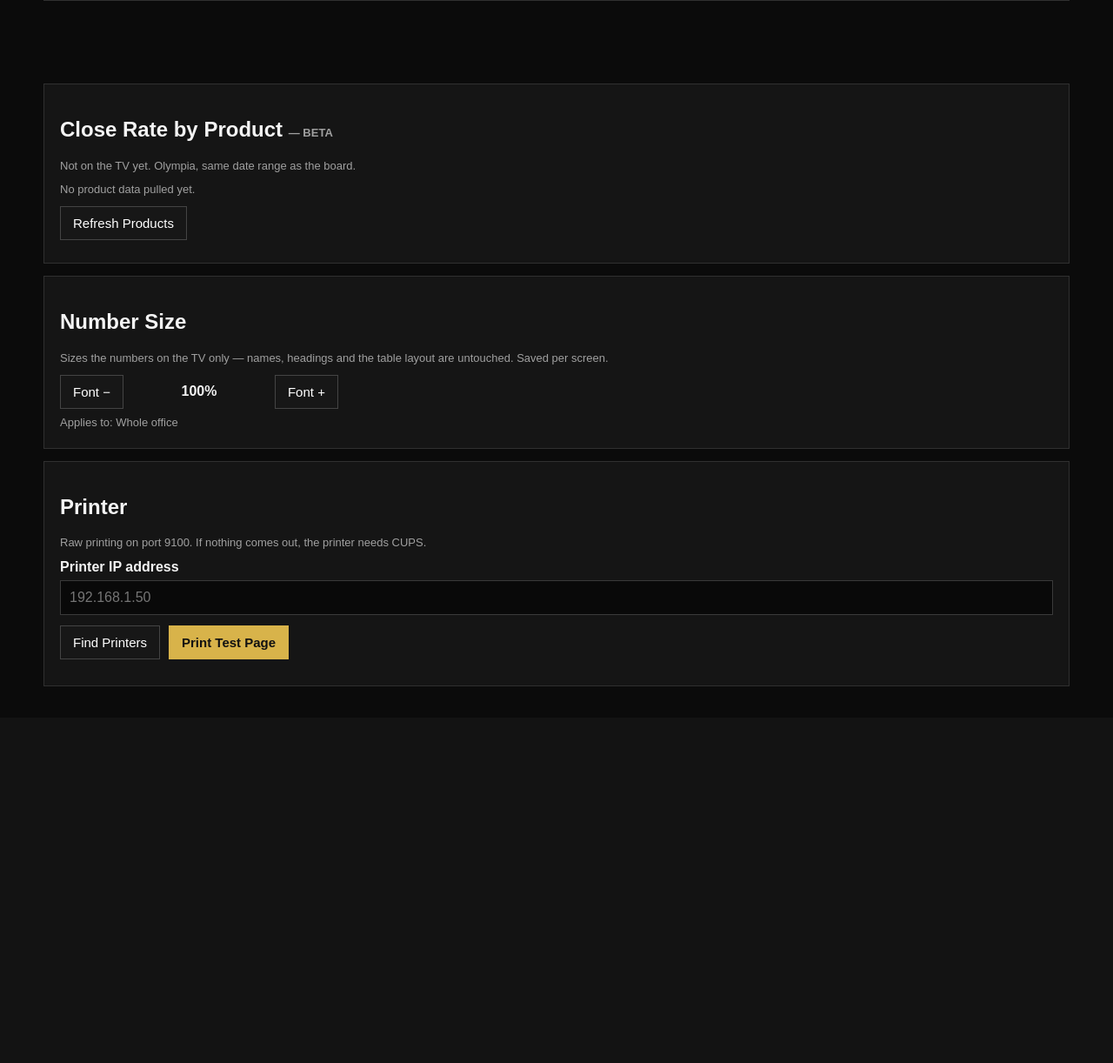
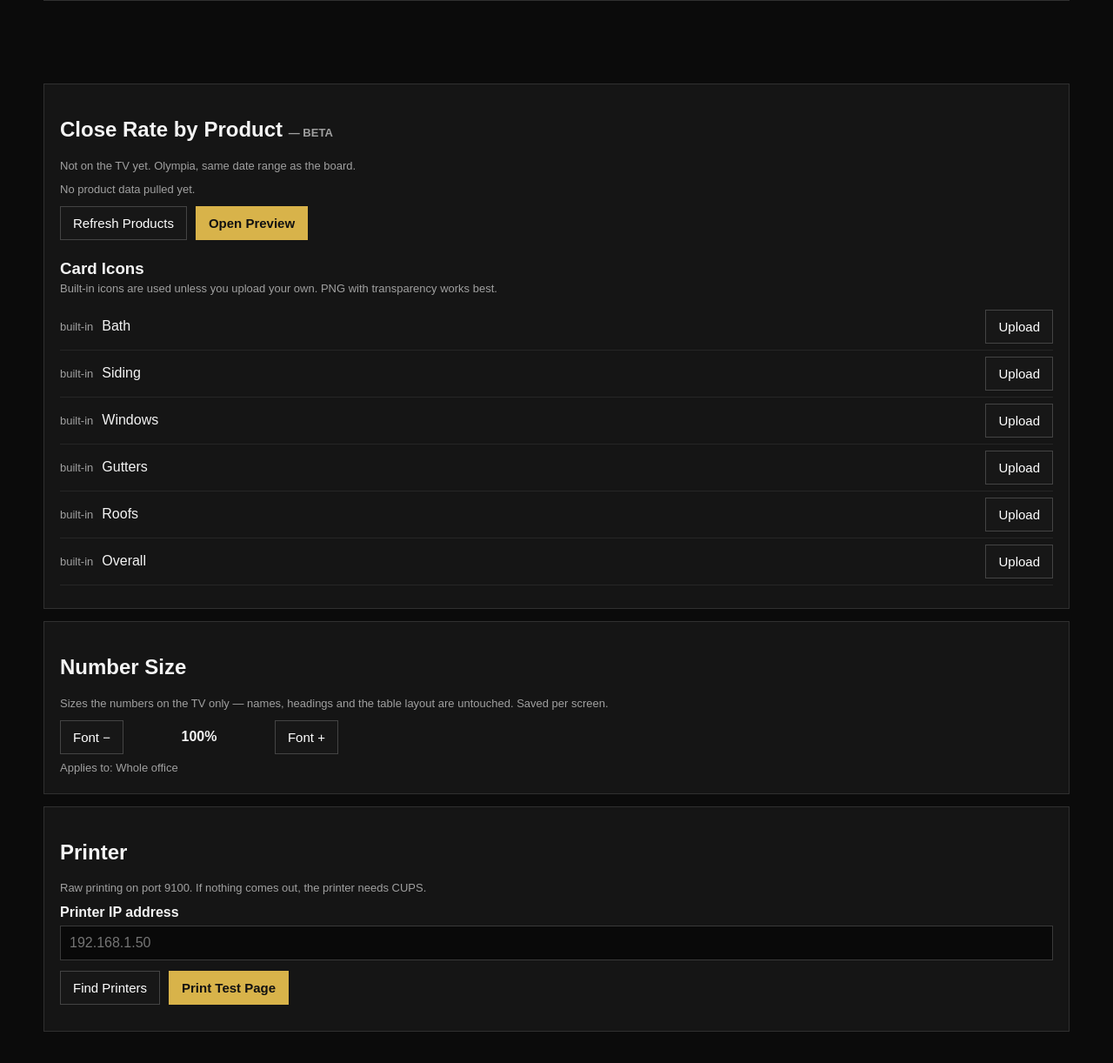
Before and after one commit to matijepekovic/pi-sales-leaderboard, a Flask app: page /settings in a window 1280 px wide. Shown: the part 2463-3685 px from the top of the page at 87% size. Before the commit the page ends 3252 px from the top, so only its background shows below. Run offline with Flask 3, Linux system fonts and the light colour scheme; data comes from the database, SQL or seed files in the repository; data that the repository does not hold is empty.

Commit message:
Add the Product Close Rates screen, previewable from the remote
Six cards -- Bath, Siding, Windows, Gutters, Roofs and Overall -- with the
date range in the header, matching the mockup. Card order is fixed rather
than rate-ranked, since these are product lines and not a leaderboard.

Two data gaps closed: Tableau's 'All' roll-up was being dropped by the
PRODUCTS map and is now kept as Overall, and the pull records the date range
as its own meta keys instead of only inside a status string.

Everything is sized in viewport units. The rest of the board caps its fonts
with absolute pixels, which is why it renders half-size at 3840x2160;
measured here, the percentage is 194.4px at 4K against 97.2px at 1080p --
exactly proportional.

Still off the TV: no MODES entry, so rotation cannot select it, and none of
the 23 files display.html loads is touched by this commit. /preview/products
is the only way to see it.

Icons are built-in inline SVG, overridable per card through the existing
asset library -- five new library keys, deliberately not added to ASSETS so
the per-team theme editor does not grow irrelevant rows. Empty means the
built-in glyph, so it works before any upload and reverts cleanly.

```diff
--- a/app/database.py
+++ b/app/database.py
@@ -93,6 +93,10 @@ DEFAULT_SETTINGS = {
     # Always included whatever office they sit in; exclusion always wins.
     "data_include_people": [],
     "data_exclude_people": [],
+
+    # v78 product-card icon overrides: {"bath": "<library url>", ...}.
+    # Empty means the screen's built-in SVG glyph is used.
+    "product_icons": {},
 
     # Office printer, raw port 9100. Remembered so the test button works
     # without retyping the address.
--- a/app/server.py
+++ b/app/server.py
@@ -93,6 +93,7 @@ PUBLIC_ENDPOINTS = {
     # refresh POST is deliberately not listed: that one calls out to Tableau,
     # and it is only ever pressed from an already-unlocked settings page.
     "api_product_close",
+    "product_preview",
 }
 
 
@@ -1086,6 +1087,21 @@ def api_save_config():
                 current["number_font_scale"][mode] = min(max(int(raw), 60), 300)
             except Exception:
                 pass
+
+    # v78 product-card icon overrides. Only the six known cards, and only
+    # library URLs -- these end up in an <img src>, so an arbitrary string
+    # here would let the settings page point the TV at any remote host.
+    if isinstance(incoming.get("product_icons"), dict):
+        allowed_cards = {"bath", "siding", "windows", "gutters", "roof", "overall"}
+        icons = {}
+        for card, url in incoming["product_icons"].items():
+            card = str(card).strip().lower()
+            url = str(url or "").strip()
+            if card not in allowed_cards or not url:
+                continue
+            if url.startswith("/api/asset-library/") and ".." not in url:
+                icons[card] = url[:300]
+        current["product_icons"] = icons
 
     try:
         refresh = int(
@@ -1484,6 +1500,16 @@ def api_source_refresh():
 # display builds its rotation from that dict and /api/leaderboard serves only
 # keys in it, so there is no code path to this data from the board.
 
+@app.get("/preview/products")
+def product_preview():
+    """The Product Close Rates screen, exactly as the TV would draw it.
+
+    A preview only: there is no MODES entry for this, so rotation cannot
+    select it and the kiosk never lands here on its own.
+    """
+    return render_template("product_preview.html")
+
+
 @app.get("/api/product-close")
 def api_product_close():
     rows = get_product_close()
@@ -1492,6 +1518,9 @@ def api_product_close():
         "beta": True,
         "rows": rows,
         "updated_at": rows[0]["updated_at"] if rows else "",
+        "start": get_meta("product_close_start", ""),
+        "end": get_meta("product_close_end", ""),
+        "icons": (get_settings().get("product_icons") or {}),
         "status": get_meta("product_close_status", ""),
     })
 
--- a/app/static/product-beta-v75.js
+++ b/app/static/product-beta-v75.js
@@ -1,26 +1,41 @@
-/* v75 Close Rate by Product — BETA, remote only.
+/* v75/v78 Close Rate by Product — BETA, remote only.
 
-   Deliberately not a TV screen: there is no MODES entry for it, so
-   /api/leaderboard has no code path to this data, and its endpoints are
-   absent from PUBLIC_ENDPOINTS, so the settings lock covers them. This
-   panel is the only way to see it until it is promoted. */
+   Deliberately not a TV screen: there is no MODES entry for it, so the
+   display has no code path to this data. This panel and the /preview/products
+   page are the only ways to see it until it is promoted. */
 (function(){
+  /* Card key -> label and the asset-library key its override is stored under.
+     Matches the cards in product-screen-v78.js. */
+  const CARDS=[
+    ["bath","Bath"],["siding","Siding"],["windows","Windows"],
+    ["gutters","Gutters"],["roof","Roofs"],["overall","Overall"],
+  ];
+  const libKey=card=>`product_${card}`;
+
   const CARD=`
     <div class="card" id="v75ProductCard">
       <h2>Close Rate by Product <span class="small">— BETA</span></h2>
       <div class="small">Not on the TV yet. Olympia, same date range as the
         board.</div>
       <div id="v75ProductRows" style="margin-top:12px"></div>
-      <div class="row" style="margin-top:12px;gap:10px">
+      <div class="row" style="margin-top:12px;gap:10px;flex-wrap:wrap">
         <button id="v75ProductRefresh" class="btn" type="button">Refresh Products</button>
+        <button id="v78OpenPreview" class="btn primary" type="button">Open Preview</button>
       </div>
       <div id="v75ProductStatus" class="small" style="margin-top:8px"></div>
+
+      <h3 style="margin:22px 0 4px">Card Icons</h3>
+      <div class="small">Built-in icons are used unless you upload your own.
+        PNG with transparency works best.</div>
+      <div id="v78IconRows" style="margin-top:10px"></div>
+      <div id="v78IconStatus" class="small" style="margin-top:8px"></div>
     </div>`;
 
   const $=id=>document.getElementById(id);
   const esc=s=>String(s??"").replace(/[&<>"']/g,c=>
     ({"&":"&amp;","<":"&lt;",">":"&gt;",'"':"&quot;","'":"&#39;"}[c]));
 
+  // ------------------------------------------------------------- the rates
   function paintProducts(rows){
     const box=$("v75ProductRows");
     if(!box) return;
@@ -40,14 +55,14 @@
       const {r,d}=await request("/api/product-close",{cache:"no-store"});
       if(!r.ok) return;
       paintProducts(d.rows);
+      paintIcons(d.icons||{});
       $("v75ProductStatus").textContent=
         d.updated_at?`Last updated ${d.updated_at}.`:(d.status||"");
     }catch(e){}
   }
 
   async function refreshProducts(){
-    const status=$("v75ProductStatus");
-    const button=$("v75ProductRefresh");
+    const status=$("v75ProductStatus"), button=$("v75ProductRefresh");
     button.disabled=true;
     status.textContent="Pulling from Tableau…";
     try{
@@ -62,11 +77,96 @@
     }
   }
 
+  // ------------------------------------------------------------- the icons
+  function currentIcons(){
+    return (typeof config!=="undefined"&&config&&config.product_icons)||{};
+  }
+
+  function paintIcons(icons){
+    const box=$("v78IconRows");
+    if(!box) return;
+    const chosen=Object.keys(icons||{}).length?icons:currentIcons();
+    box.innerHTML=CARDS.map(([card,label])=>{
+      const url=chosen[card];
+      const thumb=url
+        ? `<img src="${esc(url)}" alt="" style="width:30px;height:30px;object-fit:contain">`
+        : `<span class="small">built-in</span>`;
+      return `
+        <div class="row" style="justify-content:space-between;align-items:center;padding:7px 0;border-bottom:1px solid #262626">
+          <span style="display:flex;align-items:center;gap:10px;min-width:0">
+            ${thumb}<span>${esc(label)}</span>
+          </span>
+          <span style="display:flex;gap:8px">
+            <button class="btn v78IconPick" type="button" data-card="${card}">Upload</button>
+            ${url?`<button class="btn danger v78IconClear" type="button" data-card="${card}">Clear</button>`:""}
+          </span>
+        </div>`;
+    }).join("");
+    box.querySelectorAll(".v78IconPick").forEach(b=>
+      b.addEventListener("click",()=>pickIcon(b.dataset.card)));
+    box.querySelectorAll(".v78IconClear").forEach(b=>
+      b.addEventListener("click",()=>saveIcon(b.dataset.card,"")));
+  }
+
+  async function saveIcon(card,url){
+    const status=$("v78IconStatus");
+    const icons={...currentIcons()};
+    if(url) icons[card]=url; else delete icons[card];
+    status.textContent="Saving…";
+    try{
+      const {r,d}=await request("/api/config",{
+        method:"PUT",
+        headers:{"Content-Type":"application/json"},
+        body:JSON.stringify({...config,product_icons:icons})});
+      if(!r.ok){status.textContent=d.error||"Could not save.";return;}
+      config=d.settings;
+      paintIcons(config.product_icons||{});
+      status.textContent=url?"Icon saved.":"Back to the built-in icon.";
+    }catch(e){
+      if(e.message!=="locked") status.textContent="Could not reach the Pi.";
+    }
+  }
+
+  /* Upload straight into the existing asset library, then point the card at
+     the URL it returns. No new storage, no new endpoint. */
+  function pickIcon(card){
+    const status=$("v78IconStatus");
+    const input=document.createElement("input");
+    input.type="file";
+    // The library accepts PNG, JPG and WEBP only (themes.py VALID_EXTENSIONS).
+    input.accept="image/png,image/jpeg,image/webp";
+    input.style.display="none";
+    document.body.appendChild(input);
+    input.addEventListener("change",async()=>{
+      const file=input.files&&input.files[0];
+      input.remove();
+      if(!file) return;
+      status.textContent=`Uploading ${file.name}…`;
+      try{
+        const form=new FormData();
+        // The library endpoint reads the "asset" field (themes.py:463).
+        form.append("asset",file);
+        form.append("label",file.name);
+        const {r,d}=await request(`/api/asset-library/${libKey(card)}`,
+          {method:"POST",body:form});
+        if(!r.ok||!d.url){status.textContent=d.error||"Upload failed.";return;}
+        await saveIcon(card,d.url);
+      }catch(e){
+        if(e.message!=="locked") status.textContent="Could not reach the Pi.";
+      }
+    });
+    input.click();
+  }
+
+  // ------------------------------------------------------------------ mount
   function mount(){
     const app=document.getElementById("appWrap");
     if(!app||document.getElementById("v75ProductCard")) return;
     app.insertAdjacentHTML("beforeend",CARD);
     $("v75ProductRefresh").addEventListener("click",refreshProducts);
+    $("v78OpenPreview").addEventListener("click",()=>
+      window.open("/preview/products","_blank"));
+    paintIcons({});
     loadProducts();
   }
 
--- a/app/tableau_scheduler.py
+++ b/app/tableau_scheduler.py
@@ -57,6 +57,10 @@ def refresh_product_close(settings):
         start, end, rows = ProductCloseSource(settings).fetch_products()
         replace_product_close(rows)
         now_text = datetime.now().strftime("%Y-%m-%d %H:%M:%S")
+        # Stored separately from the status string so the screen can put the
+        # range in its header without parsing prose.
+        set_meta("product_close_start", start)
+        set_meta("product_close_end", end)
         set_meta("product_close_status",
                  f"{len(rows)} products, {start} to {end} — updated {now_text}")
         return True
--- a/app/templates/settings.html
+++ b/app/templates/settings.html
@@ -97,6 +97,6 @@
 </script>
 <script src="/static/theme-studio.js?v=72"></script>
 <script src="/static/settings-layout-v60.js?v=62"></script>
-<script src="/static/product-beta-v75.js?v=75"></script>
+<script src="/static/product-beta-v75.js?v=78"></script>
 <script src="/static/number-size-v75.js?v=75"></script>
 <script src="/static/printer-v77.js?v=77"></script>
--- a/app/themes.py
+++ b/app/themes.py
@@ -55,7 +55,15 @@ CORNER_SHEET_KEY = "corner_sheet"
 # team_logo is a library key too, so a logo can be re-used across teams the
 # same way as any other artwork. It is applied through the team logo endpoint,
 # never as a theme asset.
-LIBRARY_KEYS = set(ASSETS) | {CORNER_SHEET_KEY, "team_logo"}
+# v78 product-card icons. Library-only, and deliberately NOT added to ASSETS:
+# they belong to the Product Close Rates screen, not to a team's theme, so the
+# per-team asset editor must not grow six irrelevant rows. Uploading and
+# reading them goes through the existing asset-library endpoints unchanged.
+PRODUCT_ICON_KEYS = {
+    "product_bath", "product_siding", "product_windows",
+    "product_gutters", "product_roof", "product_overall",
+}
+LIBRARY_KEYS = set(ASSETS) | {CORNER_SHEET_KEY, "team_logo"} | PRODUCT_ICON_KEYS
 
 # Artwork the user has uploaded, tinted or recolored, kept so it can be reused
 # on any team later. It cannot live in the theme folder: _remove_old_asset_files
```
Also changed, not shown: app/sources/tableau_products.py (+16 -2 lines), app/static/product-screen-v78.js (added, +175 -0 lines), app/templates/product_preview.html (added, +29 -0 lines), 1 other file.
